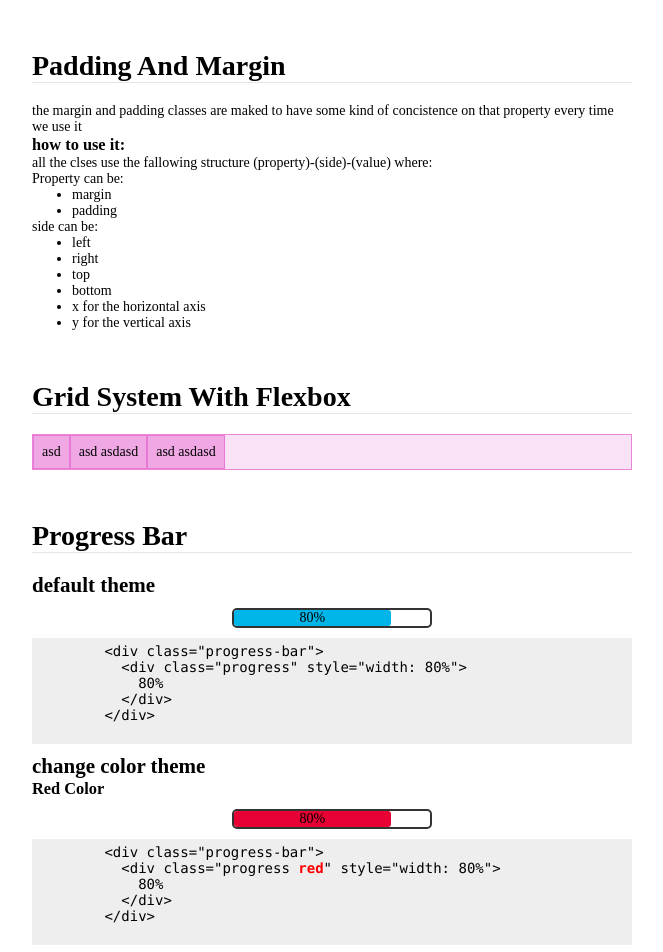
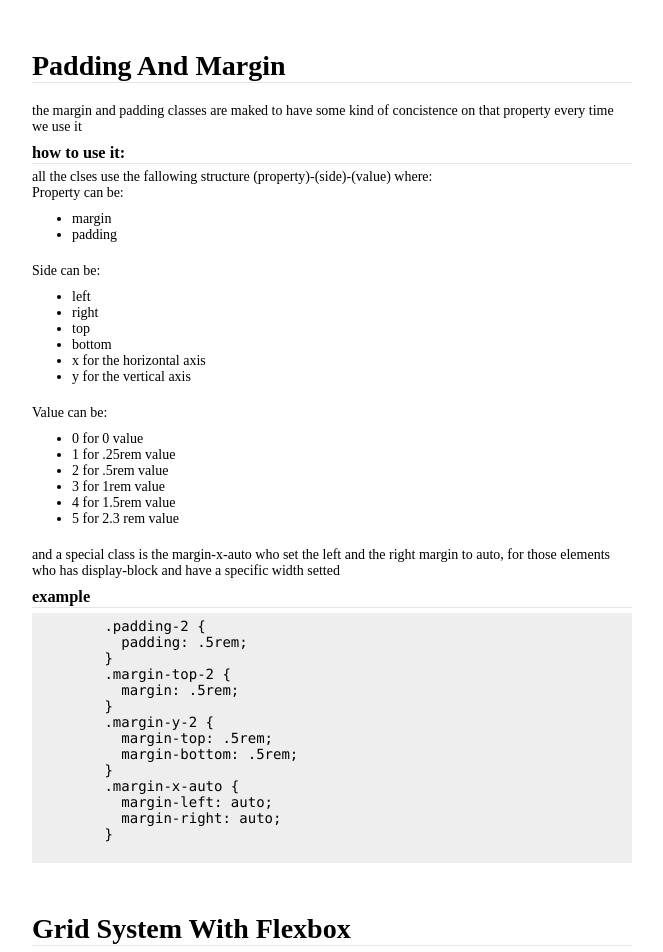
Before and after one commit to study-buddies/To-Do-List, a plain HTML site: page index.html in a window 1280 px wide. Shown: the top 952 px of the page, without its empty margins (308-971 px from the left). Drawn offline with Linux system fonts and the light colour scheme.

Commit message:
Add files via upload

```diff
--- a/index.html
+++ b/index.html
@@ -41,6 +41,15 @@
         margin: 50px 0 20px 0;
         text-transform: capitalize;
       }
+      ul {
+        margin-bottom: 20px;
+        margin-top: 10px;
+      }
+      h3 {
+        margin-top: 8px;
+        margin-bottom: 5px;
+        border-bottom: 1px solid rgba(0,0,0,.1);
+      }
     </style>
     <link rel="stylesheet" href="style.css">
   </head>
@@ -56,7 +65,7 @@
         <li>margin</li>
         <li>padding</li>
       </ul>
-      <p>side can be:</p>
+      <p>Side can be:</p>
       <ul>
         <li>left</li>
         <li>right</li>
@@ -65,6 +74,33 @@
         <li>x for the horizontal axis</li>
         <li>y for the vertical axis</li>
       </ul>
+      <p>Value can be:</p>
+      <ul>
+        <li>0 for 0 value</li>
+        <li>1 for .25rem value</li>
+        <li>2 for .5rem value</li>
+        <li>3 for 1rem value</li>
+        <li>4 for 1.5rem value</li>
+        <li>5 for 2.3 rem value</li>
+      </ul>
+      <p>and a special class is the margin-x-auto who set the left and the right margin to auto, for those elements who has display-block and have a specific width setted</p>
+      <h3>example</h3>
+      <pre>
+        .padding-2 {
+          padding: .5rem;
+        }
+        .margin-top-2 {
+          margin: .5rem;
+        }
+        .margin-y-2 {
+          margin-top: .5rem;
+          margin-bottom: .5rem;
+        }
+        .margin-x-auto {
+          margin-left: auto;
+          margin-right: auto;
+        }
+      </pre>
       <h1>Grid System with Flexbox</h1>
       <div class="display-flex flex-row">
         <div class="padding-2">
```
